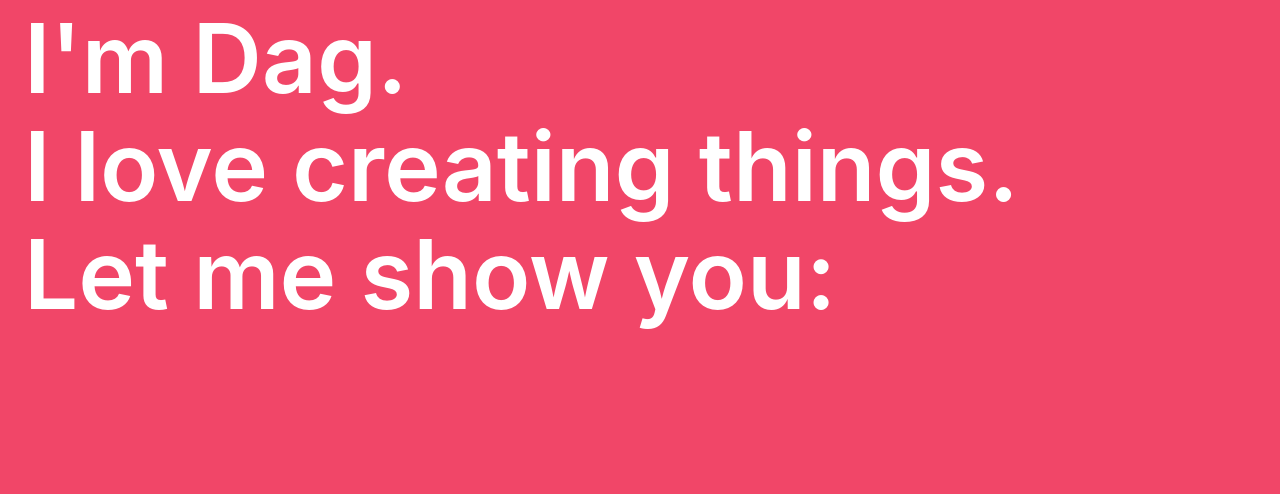
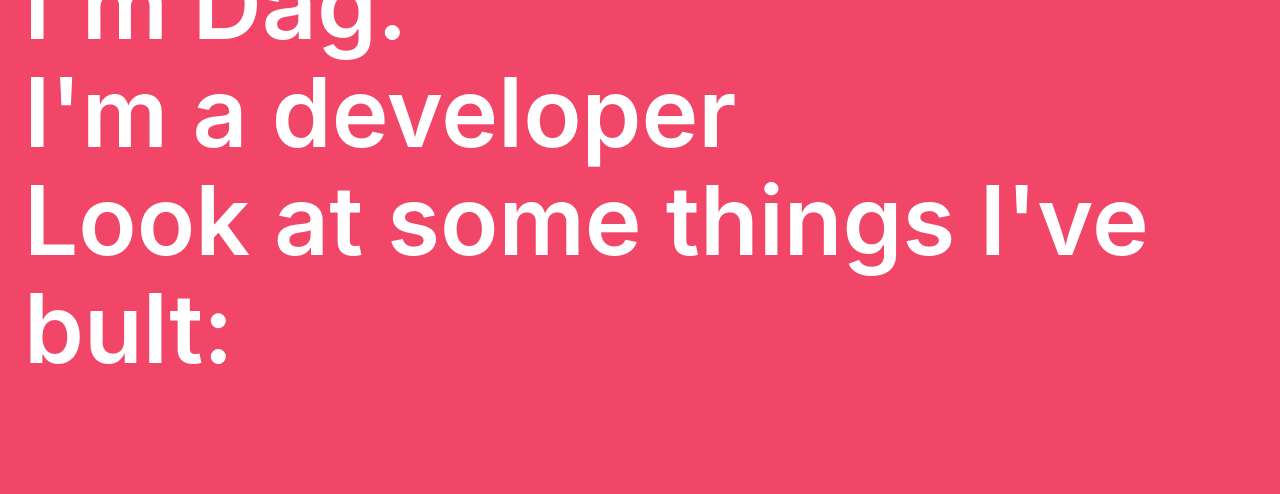
Before and after one commit to daglundberg/portfolio, a plain HTML site: page index.html in a window 1280 px wide. Shown: the part 306-800 px from the top of the page. Drawn offline with Linux system fonts and the light colour scheme.

Commit message:
new text

```diff
--- a/index.html
+++ b/index.html
@@ -13,7 +13,7 @@
     <div class="">
     	<p class="title is-1">Hello <img id="hand" src="waving-hand.png" height="100" width="100" style="transition: 1s" /></p>
       <p class="title is-1 typed">
-        I'm Dag.|I love creating things.|Let me show you:
+        I'm Dag.|I'm a developer|Look at some things I've bult:
       </p>
     </div>
   </div>
```
